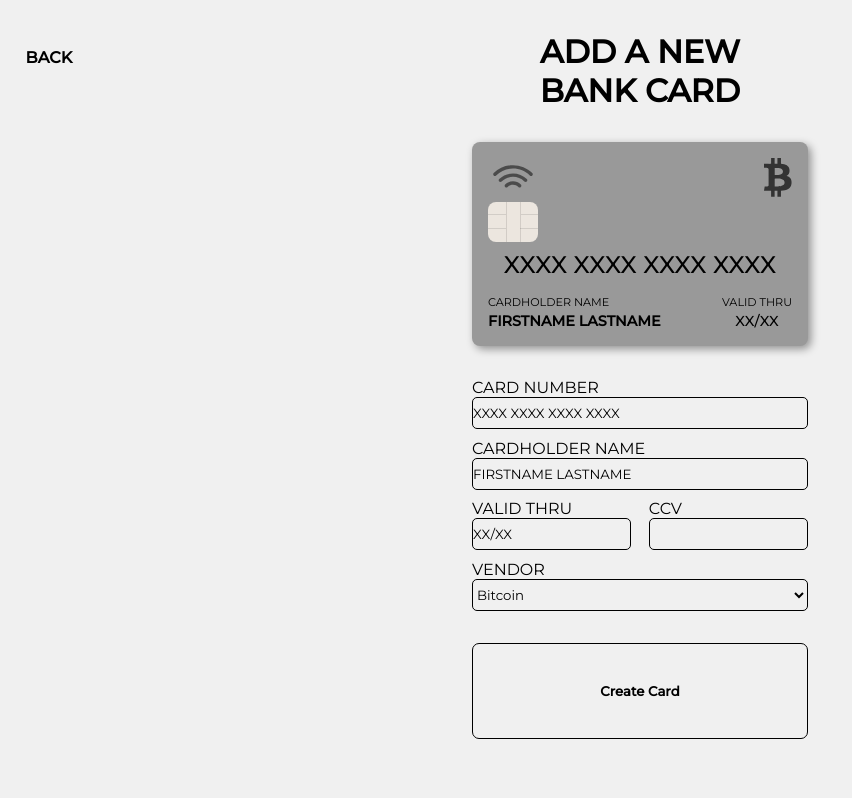
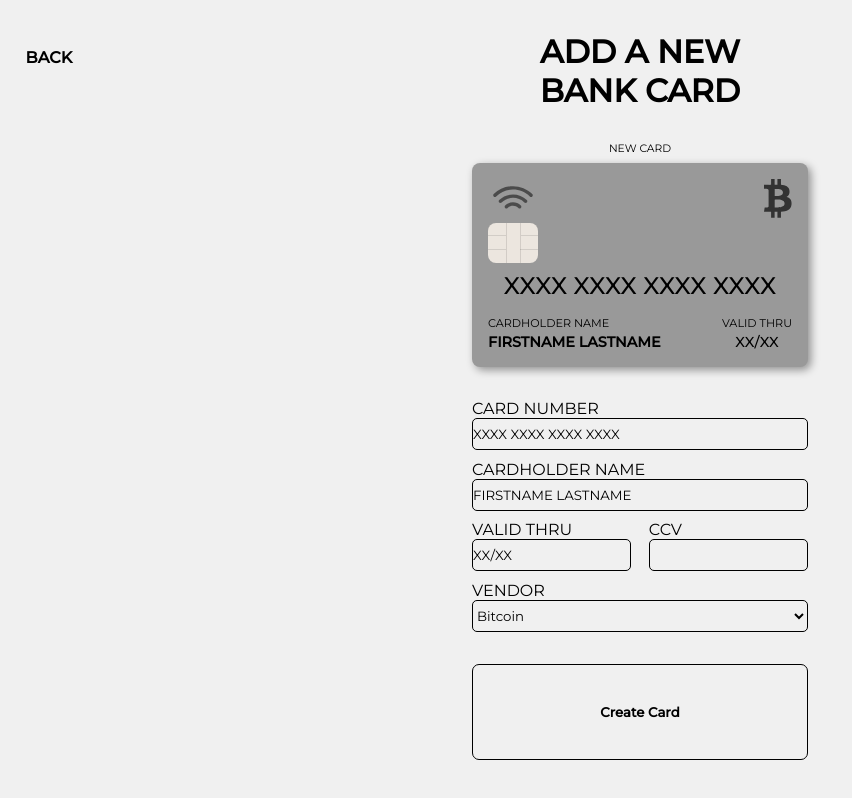
Before and after one commit to JoelDegerman1999/e-wallet, a Vue app: page /addcard in a window 1280 px wide. Shown: the whole page, without its empty margins (0-852 px from the left). Built offline with nearby package versions, Linux system fonts and the light colour scheme.

Commit message:
Fixed a v-if statement

```diff
--- a/src/components/Card.vue
+++ b/src/components/Card.vue
@@ -1,8 +1,8 @@
 <template>
   <section class="active-card-sect">
-    <div class="title-and-delete" v-if="cardTitle && deleteBtn">
-      <h6>{{ cardTitle }}</h6>
-      <button class="deleteBtn" @click="deleteCard(card)">Delete</button>
+    <div class="title-and-delete">
+      <h6 v-if="cardTitle" >{{ cardTitle }}</h6>
+      <button v-if="deleteBtn" class="deleteBtn" @click="deleteCard(card)">Delete</button>
     </div>
     <article
       class="active-card"
@@ -47,7 +47,10 @@ export default {
   },
   methods: {
     deleteCard(card) {
-      this.$emit("deleteCard", card)
+      if(confirm("Do you want to delete")){
+        this.$emit("deleteCard", card)
+      }
+      return
     }
   },
   computed: {}
```
